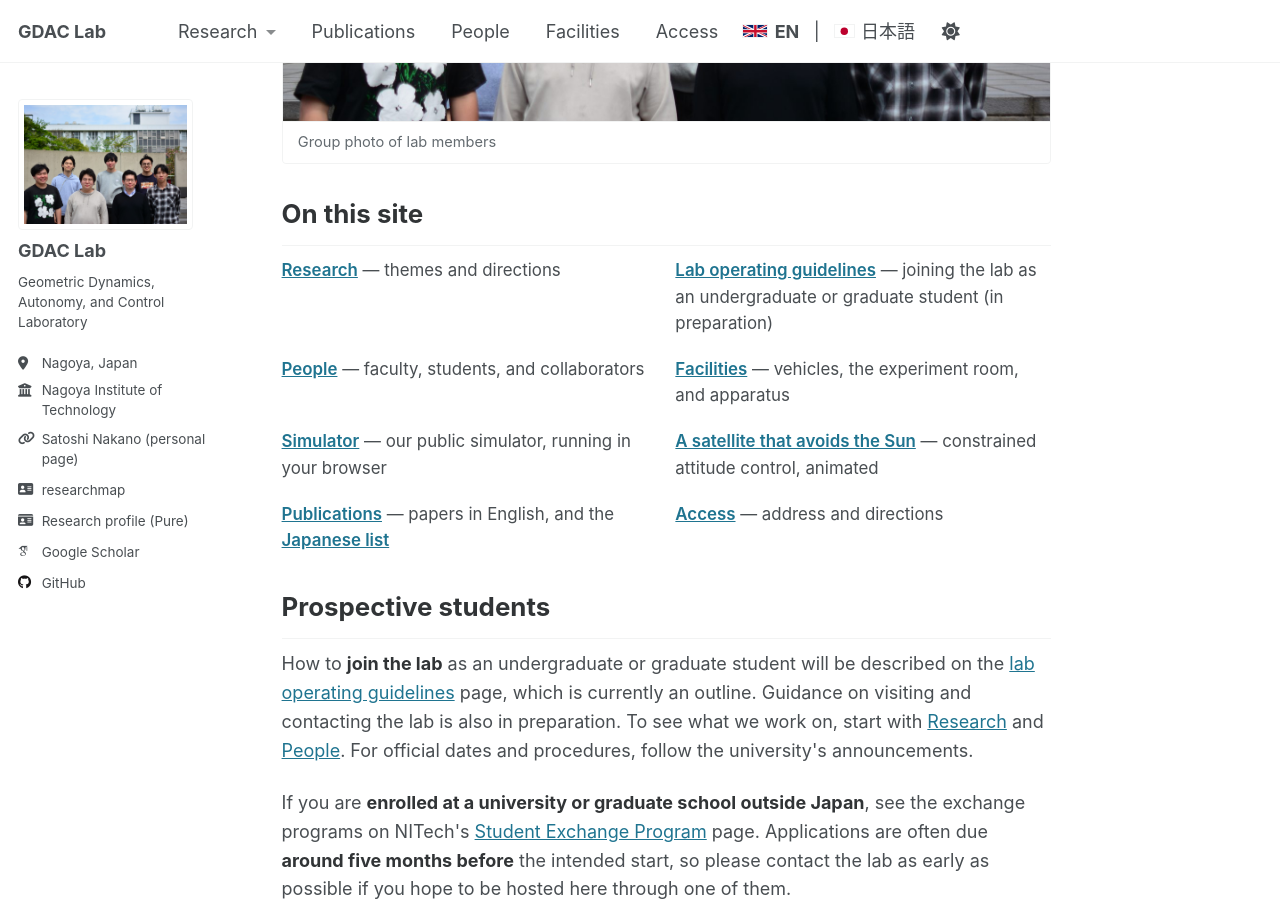
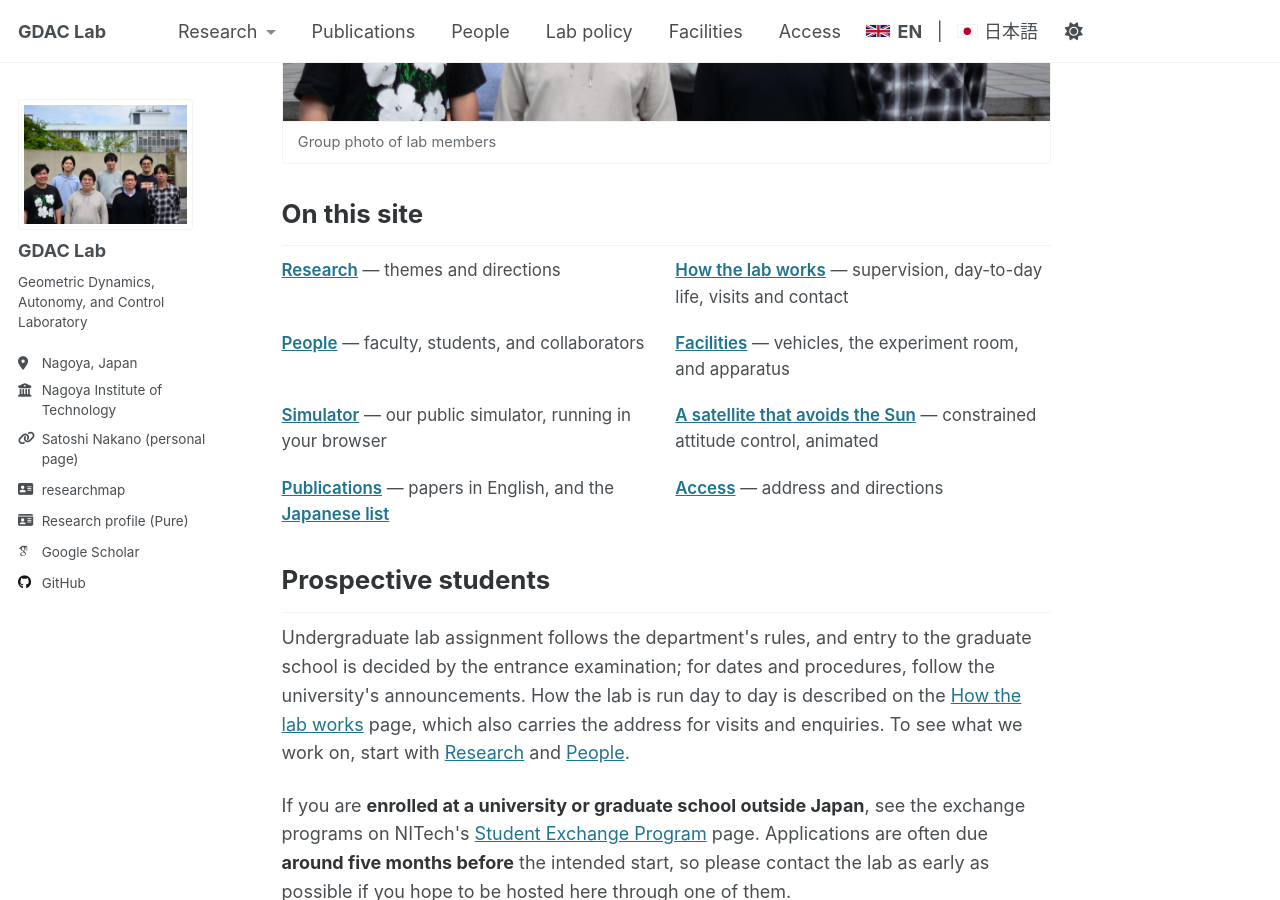
Before and after one commit to GDAC-Lab/gdac-lab.github.io, a Jekyll site: the page built from _pages/about.md, in a window 1280 px wide and 900 px high, scrolled down 760 px. Built offline with Jekyll 4.4.1, drawn with Linux system fonts in a browser that asks for light colours.

Commit message:
運営方針をヘッダーに載せ，準備中の記述を消す
/policy/ をメンバーの次に置く。配属を検討する読者にとって実験装置や
アクセスより先に要る情報で，狭い画面で最初に折り畳まれるのも後ろ二つに
なる。英語のラベルは他の項目の長さに合わせて Lab policy にする。

トップページの案内から準備中の記述を外す。あわせて，運営方針のページが
配属の節を持たなくなったので，配属は学科の規則と入学試験で決まること，
研究室の進め方と連絡先は運営方針のページにあることを書き直す。
英語版のリンク文字列も現在の題に合わせる。

利用規約の「一部のページは現在準備中です」と README の記述も直す。
実験装置の「写真準備中」は写真待ちの項目を示す機能なので残す。

```diff
--- a/_includes/home-extra.html
+++ b/_includes/home-extra.html
@@ -17,7 +17,7 @@
 
 <section class="home-for-students" aria-labelledby="home-for-students-heading">
   <h2 id="home-for-students-heading" class="home-at-a-glance__title">学生の皆さんへ</h2>
-  <p class="home-for-students__body">学部・大学院の<strong>配属</strong>については，<a href="{{ base_path }}/ja/policy/">研究室の運営方針</a>のページにまとめる予定です（現在は項目立てのみで，内容は順次追記します）。見学や連絡方法などの案内も準備中です。研究の雰囲気を知るには，<a href="{{ base_path }}/ja/research/">研究内容</a>と<a href="{{ base_path }}/ja/people/">メンバー</a>のページをご覧ください。日程や手続きは，大学が公表する情報に従ってください。</p>
+  <p class="home-for-students__body">学部の<strong>配属</strong>は学科の規則に沿って決まり，大学院への進学は入学試験の結果によります。日程や手続きは，大学が公表する情報に従ってください。研究室の進め方や日々の過ごし方は<a href="{{ base_path }}/ja/policy/">研究室の運営方針</a>のページにまとめています。見学やお問い合わせの連絡先も同じページにあります。研究の雰囲気を知るには，<a href="{{ base_path }}/ja/research/">研究内容</a>と<a href="{{ base_path }}/ja/people/">メンバー</a>のページをご覧ください。</p>
   <p class="home-for-students__body"><strong>海外の大学・大学院に在籍している学生</strong>の方は，名古屋工業大学の<strong>交換留学プログラム</strong>一覧（<a href="https://www.nitech.ac.jp/eng/admissions/programs/exchange.html" target="_blank" rel="noopener noreferrer">Student Exchange Program，英語ページ</a>）をご確認ください。プログラムを通じて本研究室での受け入れを希望する場合，応募の締切は受け入れ開始の<strong>おおむね5か月前</strong>に設定されていることが多いため，できるだけ早めに本研究室までご連絡ください。</p>
 </section>
 
@@ -31,7 +31,7 @@
   <h2 id="home-at-a-glance-heading" class="home-at-a-glance__title">On this site</h2>
   <ul class="home-at-a-glance__list">
     <li><a href="{{ base_path }}/research/">Research</a> — themes and directions</li>
-    <li><a href="{{ base_path }}/policy/">Lab operating guidelines</a> — joining the lab as an undergraduate or graduate student (in preparation)</li>
+    <li><a href="{{ base_path }}/policy/">How the lab works</a> — supervision, day-to-day life, visits and contact</li>
     <li><a href="{{ base_path }}/people/">People</a> — faculty, students, and collaborators</li>
     <li><a href="{{ base_path }}/facilities/">Facilities</a> — vehicles, the experiment room, and apparatus</li>
     <li><a href="{{ base_path }}/simulator/">Simulator</a> — our public simulator, running in your browser</li>
@@ -43,7 +43,7 @@
 
 <section class="home-for-students" aria-labelledby="home-for-students-heading">
   <h2 id="home-for-students-heading" class="home-at-a-glance__title">Prospective students</h2>
-  <p class="home-for-students__body">How to <strong>join the lab</strong> as an undergraduate or graduate student will be described on the <a href="{{ base_path }}/policy/">lab operating guidelines</a> page, which is currently an outline. Guidance on visiting and contacting the lab is also in preparation. To see what we work on, start with <a href="{{ base_path }}/research/">Research</a> and <a href="{{ base_path }}/people/">People</a>. For official dates and procedures, follow the university's announcements.</p>
+  <p class="home-for-students__body">Undergraduate lab assignment follows the department's rules, and entry to the graduate school is decided by the entrance examination; for dates and procedures, follow the university's announcements. How the lab is run day to day is described on the <a href="{{ base_path }}/policy/">How the lab works</a> page, which also carries the address for visits and enquiries. To see what we work on, start with <a href="{{ base_path }}/research/">Research</a> and <a href="{{ base_path }}/people/">People</a>.</p>
   <p class="home-for-students__body">If you are <strong>enrolled at a university or graduate school outside Japan</strong>, see the exchange programs on NITech's <a href="https://www.nitech.ac.jp/eng/admissions/programs/exchange.html" target="_blank" rel="noopener noreferrer">Student Exchange Program</a> page. Applications are often due <strong>around five months before</strong> the intended start, so please contact the lab as early as possible if you hope to be hosted here through one of them.</p>
 </section>
 
```
Also changed, not shown: other parts of _includes/home-extra.html (+1 -1 lines), README.md (+3 -3 lines), _data/navigation.yml (+6 -2 lines), _pages/ja/terms.md (+1 -1 lines), _pages/terms.md (+1 -2 lines).
